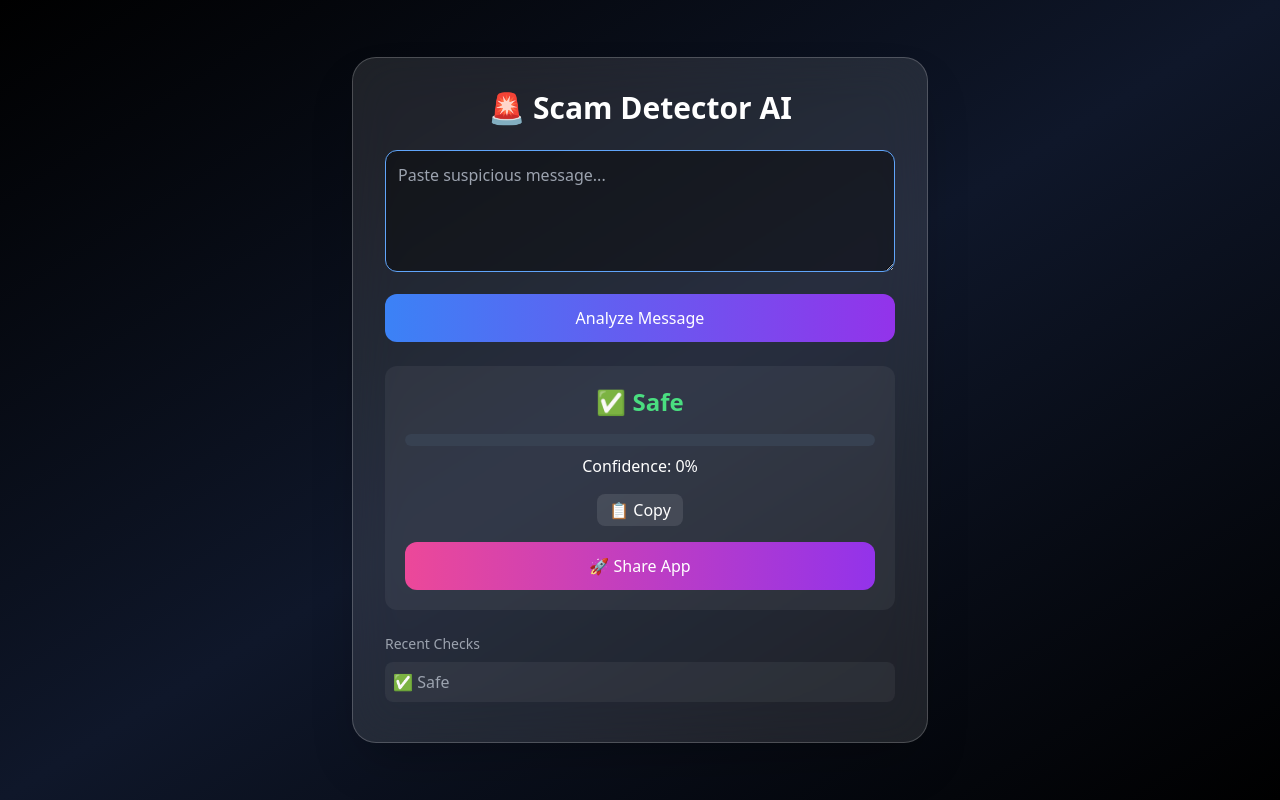
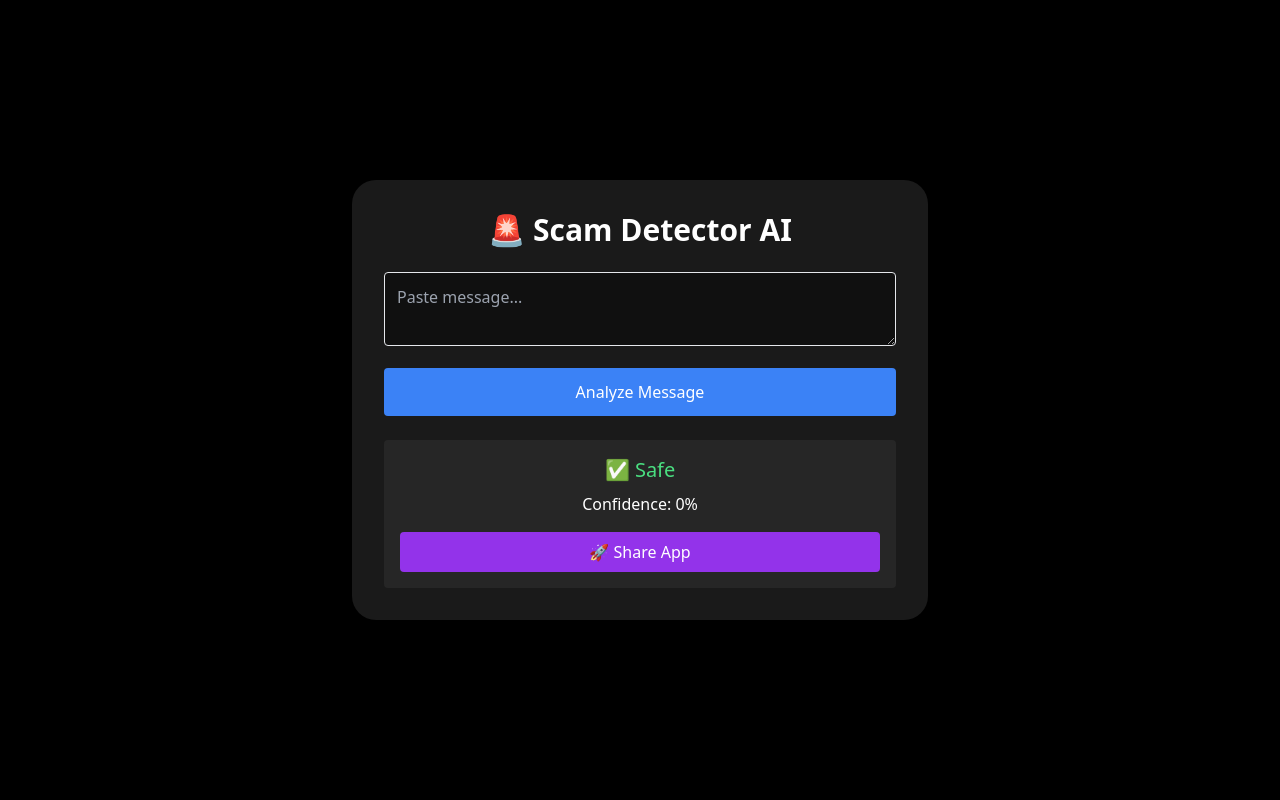
Before and after one commit to kuldeepgupta81/scam-shield-ai, a Next.js app: page / in a window 1280 px wide. Both pictures are taken after a click on the button "Analyze Message". Built offline with nearby package versions, Linux system fonts and the light colour scheme.

Commit message:
fix build error final

```diff
--- a/app/page.tsx
+++ b/app/page.tsx
@@ -11,45 +11,20 @@ function analyzeThreat(message: string) {
   const hasLink = /(https?:\/\/|www\.)/.test(text);
   const hasOTP = /\b\d{4,6}\b/.test(text);
 
-  if (hasLink) {
-    score += 40;
-    reasons.push("🔗 Contains suspicious link");
-  }
-
-  if (text.includes("bank")) {
-    score += 25;
-    reasons.push("🏦 Mentions bank");
-  }
-
-  if (text.includes("click here")) {
-    score += 25;
-    reasons.push("⚠️ Click bait action");
-  }
-
-  if (text.includes("urgent")) {
-    score += 20;
-    reasons.push("⏳ Creates urgency");
-  }
-
-  if (text.includes("blocked")) {
-    score += 20;
-    reasons.push("🚫 Threat language used");
-  }
-
-  if (text.includes("lottery") || text.includes("won")) {
-    score += 30;
-    reasons.push("🎁 Lottery scam pattern");
-  }
-
-  if (text.includes("upi") || text.includes("send money")) {
-    score += 30;
-    reasons.push("💸 Money request detected");
-  }
+  if (hasLink) score += 40, reasons.push("🔗 Contains suspicious link");
+  if (text.includes("bank")) score += 25, reasons.push("🏦 Mentions bank");
+  if (text.includes("click here")) score += 25, reasons.push("⚠️ Click bait");
+  if (text.includes("urgent")) score += 20, reasons.push("⏳ Urgency");
+  if (text.includes("blocked")) score += 20, reasons.push("🚫 Threat");
+  if (text.includes("lottery") || text.includes("won"))
+    score += 30, reasons.push("🎁 Lottery scam");
+  if (text.includes("upi") || text.includes("send money"))
+    score += 30, reasons.push("💸 Money request");
 
   if (hasOTP) {
     if (hasLink) {
       score += 40;
-      reasons.push("🚨 OTP + link combo (high risk)");
+      reasons.push("🚨 OTP + link combo");
     } else {
       score += 10;
       reasons.push("🔐 Contains OTP");
@@ -61,13 +36,8 @@ function analyzeThreat(message: string) {
   let label = "✅ Safe";
   let color = "text-green-400";
 
-  if (score >= 70) {
-    label = "🚨 Scam";
-    color = "text-red-500";
-  } else if (score >= 40) {
-    label = "⚠️ Suspicious";
-    color = "text-yellow-400";
-  }
+  if (score >= 70) label = "🚨 Scam", (color = "text-red-500");
+  else if (score >= 40) label = "⚠️ Suspicious", (color = "text-yellow-400");
 
   return { label, color, score, reasons };
 }
@@ -76,131 +46,66 @@ export default function Home() {
   const [message, setMessage] = useState("");
   const [result, setResult] = useState<any>(null);
   const [loading, setLoading] = useState(false);
-  const [history, setHistory] = useState<any[]>([]);
-  const [copied, setCopied] = useState(false);
-
-  useEffect(() => {
-    if (message.length > 5) {
-      setResult(analyzeThreat(message));
-    } else {
-      setResult(null);
-    }
-  }, [message]);
 
   const handleCheck = () => {
     setLoading(true);
-
     setTimeout(() => {
-      const res = analyzeThreat(message);
-      setResult(res);
-
-      setHistory((prev) => [
-        { message, result: res },
-        ...prev.slice(0, 4),
-      ]);
-
+      setResult(analyzeThreat(message));
       setLoading(false);
-    }, 500);
-  };
-
-  const getBarColor = (score: number) => {
-    if (score >= 70) return "from-red-500 to-red-700";
-    if (score >= 40) return "from-yellow-400 to-orange-500";
-    return "from-green-400 to-green-600";
+    }, 400);
   };
 
   return (
-    <main className="min-h-screen flex items-center justify-center bg-gradient-to-br from-black via-slate-900 to-black text-white px-4">
+    <main className="min-h-screen flex items-center justify-center bg-black text-white px-4">
 
       <motion.div
-        initial={{ opacity: 0, y: 30 }}
-        animate={{ opacity: 1, y: 0 }}
-        className="bg-white/10 backdrop-blur-xl border border-white/20 p-8 rounded-3xl w-full max-w-xl shadow-2xl"
+        initial={{ opacity: 0 }}
+        animate={{ opacity: 1 }}
+        className="bg-white/10 p-8 rounded-3xl w-full max-w-xl"
       >
-        <h1 className="text-3xl font-bold text-center mb-6">
+        <h1 className="text-3xl text-center mb-6 font-bold">
           🚨 Scam Detector AI
         </h1>
 
         <textarea
-          rows={4}
           value={message}
           onChange={(e) => setMessage(e.target.value)}
-          placeholder="Paste suspicious message..."
-          className="w-full p-3 rounded-xl bg-black/40 border border-blue-400 outline-none"
+          className="w-full p-3 rounded bg-black/40 border"
+          placeholder="Paste message..."
         />
 
         <button
           onClick={handleCheck}
-          className="mt-4 w-full py-3 rounded-xl bg-gradient-to-r from-blue-500 to-purple-600"
+          className="mt-4 w-full py-3 bg-blue-500 rounded"
         >
           {loading ? "Analyzing..." : "Analyze Message"}
         </button>
 
-        {/* RESULT */}
         {result && (
-          <div className="mt-6 p-5 rounded-xl bg-white/5">
+          <div className="mt-6 bg-white/5 p-4 rounded">
 
-            <p className={`text-2xl font-bold text-center ${result.color}`}>
+            <p className={`text-xl text-center ${result.color}`}>
               {result.label}
             </p>
-
-            <div className="w-full bg-gray-700 h-3 rounded-full mt-4 overflow-hidden">
-              <div
-                className={`h-3 bg-gradient-to-r ${getBarColor(result.score)}`}
-                style={{ width: `${result.score}%` }}
-              />
-            </div>
 
             <p className="text-center mt-2">
               Confidence: {result.score}%
             </p>
 
-            <div className="mt-4 text-sm text-gray-300">
-              {result.reasons.map((r: string, i: number) => (
-                <p key={i}>• {r}</p>
-              ))}
-            </div>
-
-            {/* COPY */}
+            {/* SAFE SHARE */}
             <button
               onClick={() => {
-                navigator.clipboard.writeText(message);
-                setCopied(true);
-                setTimeout(() => setCopied(false), 1500);
+                if (typeof window !== "undefined") {
+                  const text = "🚀 Check this: https://scam-shield-ai-rho.vercel.app";
+                  navigator.clipboard.writeText(text);
+                  alert("Copied!");
+                }
               }}
-              className="mt-4 px-3 py-1 bg-white/10 rounded-lg block mx-auto"
+              className="mt-4 w-full py-2 bg-purple-600 rounded"
             >
-              {copied ? "✅ Copied" : "📋 Copy"}
+              🚀 Share App
             </button>
 
-            {/* 🔥 SHARE BUTTON FIXED */}
-            <div className="mt-4">
-              <button
-                onClick={() => {
-                  const shareText = `🚨 Check this app 🔥 https://scam-shield-ai-rho.vercel.app`;
-                  navigator.clipboard.writeText(shareText);
-                  alert("Copied! Share now 🔥");
-                }}
-                className="w-full py-3 rounded-xl bg-gradient-to-r from-pink-500 to-purple-600"
-              >
-                🚀 Share App
-              </button>
-            </div>
-
-          </div>
-        )}
-
-        {/* HISTORY */}
-        {history.length > 0 && (
-          <div className="mt-6">
-            <p className="text-gray-400 text-sm mb-2">Recent Checks</p>
-
-            {history.map((item, i) => (
-              <div key={i} className="bg-white/5 p-2 rounded-lg mb-2">
-                <p className="truncate">{item.message}</p>
-                <p className="text-gray-400">{item.result.label}</p>
-              </div>
-            ))}
           </div>
         )}
 
```
